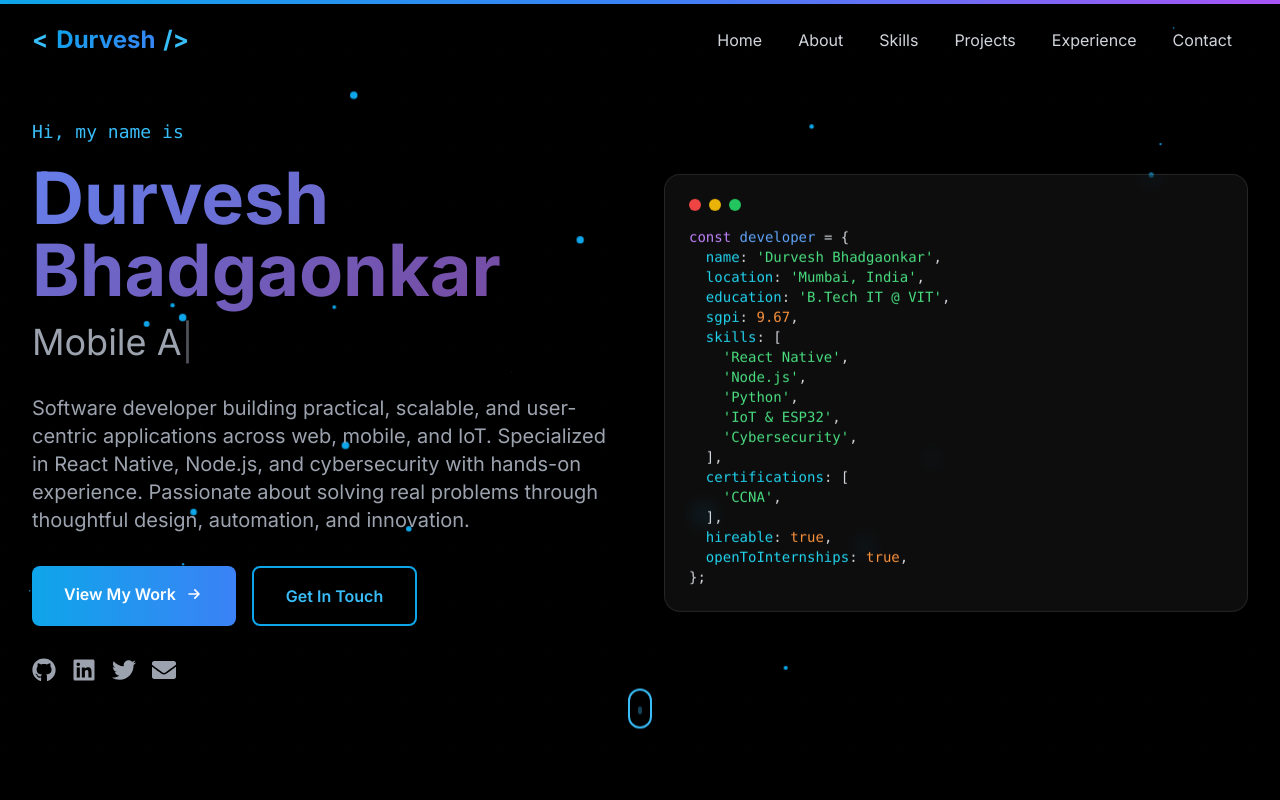
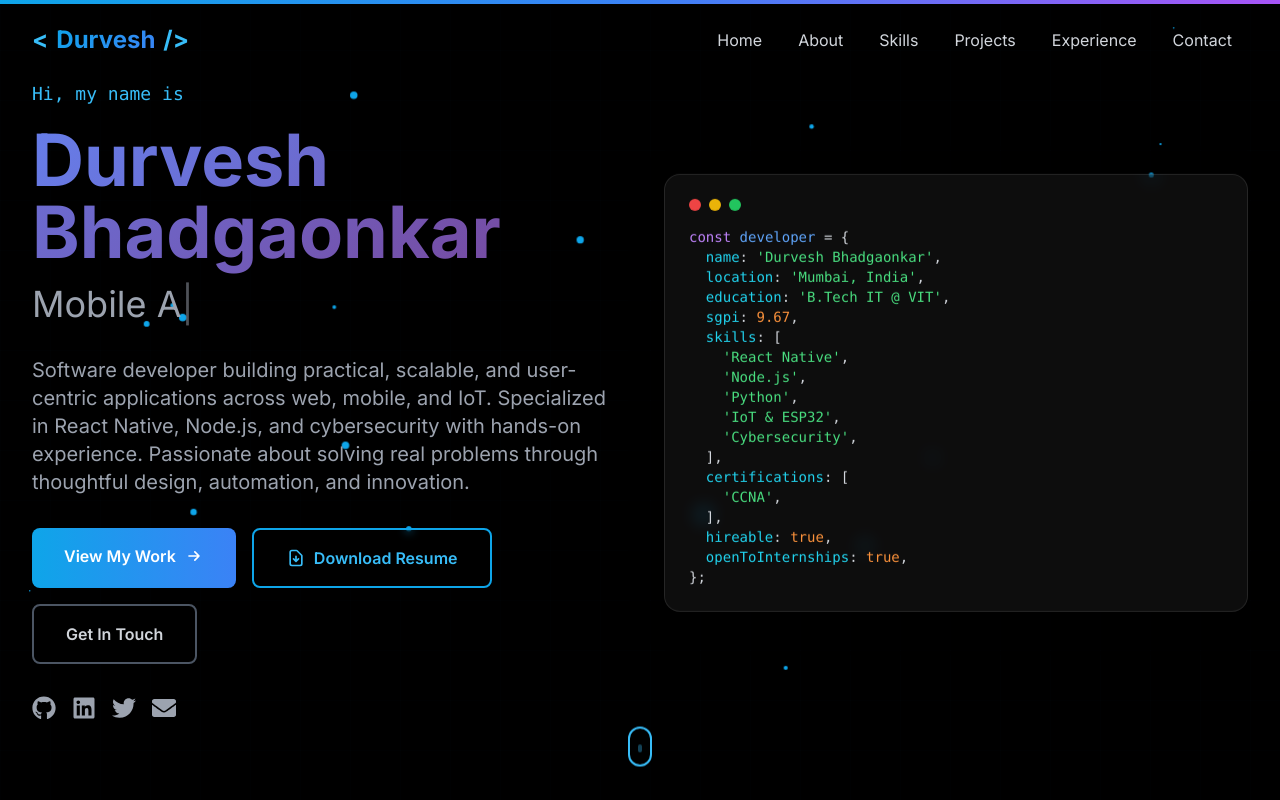
Before and after one commit to Durvesh-dev/portfolio-website, a Next.js app: page / in a window 1280 px wide. Shown: the top 800 px of the page. Built offline with nearby package versions, Linux system fonts and the light colour scheme.

Commit message:
Update hero section functionality

```diff
--- a/components/Hero.tsx
+++ b/components/Hero.tsx
@@ -127,8 +127,21 @@ export default function Hero() {
               </a>
 
               <a
+                href="/resume.pdf"
+                download="Durvesh_Bhadgaonkar_Resume.pdf"
+                className="group px-8 py-4 border-2 border-primary-500 text-primary-400 hover:bg-primary-500 hover:text-white font-semibold rounded-lg transition-all duration-300 hover:scale-105 hover:shadow-lg hover:shadow-primary-500/30 text-center backdrop-blur-sm"
+              >
+                <span className="flex items-center justify-center gap-2">
+                  <svg className="w-5 h-5" fill="none" stroke="currentColor" viewBox="0 0 24 24">
+                    <path strokeLinecap="round" strokeLinejoin="round" strokeWidth={2} d="M12 10v6m0 0l-3-3m3 3l3-3m2 8H7a2 2 0 01-2-2V5a2 2 0 012-2h5.586a1 1 0 01.707.293l5.414 5.414a1 1 0 01.293.707V19a2 2 0 01-2 2z" />
+                  </svg>
+                  Download Resume
+                </span>
+              </a>
+
+              <a
                 href="#contact"
-                className="px-8 py-4 border-2 border-primary-500 text-primary-400 hover:bg-primary-500/10 font-semibold rounded-lg transition-all duration-300 hover:scale-105 hover:shadow-lg hover:shadow-primary-500/30 text-center backdrop-blur-sm"
+                className="px-8 py-4 border-2 border-gray-600 text-gray-300 hover:border-primary-500 hover:text-primary-400 font-semibold rounded-lg transition-all duration-300 hover:scale-105 text-center backdrop-blur-sm"
               >
                 Get In Touch
               </a>
```
Also changed, not shown: public/RESUME-INSTRUCTIONS.txt (added), 1 other file (tests, documents, lock files or other folders).
